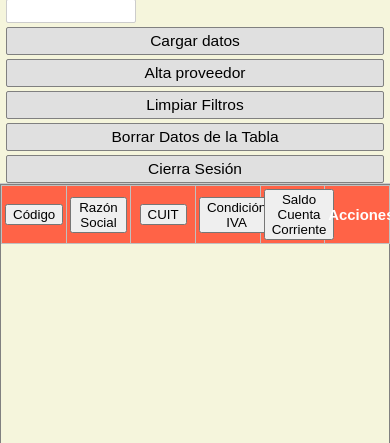
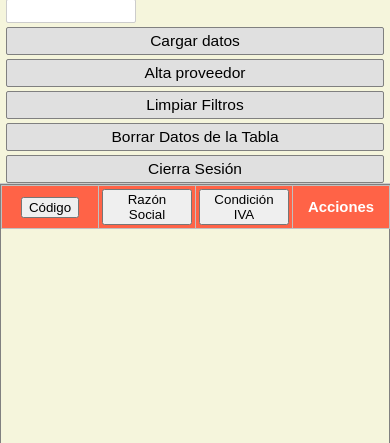
Before and after one commit to NicolasBranca/ProgramacionEnAmbienteDeRedes, a PHP site: page /Php/sesion/app_modulo1/index.php in a window 390 px wide. Shown: the part 166-609 px from the top of the page. Run offline with PHP 8.4, Linux system fonts and the light colour scheme; a user stored in the database is signed in; data comes from the database, SQL or seed files in the repository; lists and menus that the app fills with data are empty.

Commit message:
responsividad

```diff
--- a/Php/sesion/app_modulo1/index.php
+++ b/Php/sesion/app_modulo1/index.php
@@ -115,6 +115,7 @@ main {
     display: block;
     height: calc(100vh - 60px - 40px - 50px - 50px); /* header, footer, filtros, margen */
     overflow-y: auto;
+    overflow-x: hidden; /* Elimina scroll horizontal */
     width: 100%;
 }
 #tablaProveedores thead, #tablaProveedores tfoot {
@@ -174,6 +175,13 @@ footer {
     #tablaProveedores th, #tablaProveedores td {
         font-size: 0.93em;
         padding: 3px;
+    }
+    /* Oculta columnas CUIT y Saldo Cuenta Corriente en pantallas chicas */
+    #tablaProveedores th:nth-child(3),
+    #tablaProveedores td:nth-child(3),
+    #tablaProveedores th:nth-child(5),
+    #tablaProveedores td:nth-child(5) {
+        display: none;
     }
     .modal-content { width: 98%; }
 }
```
